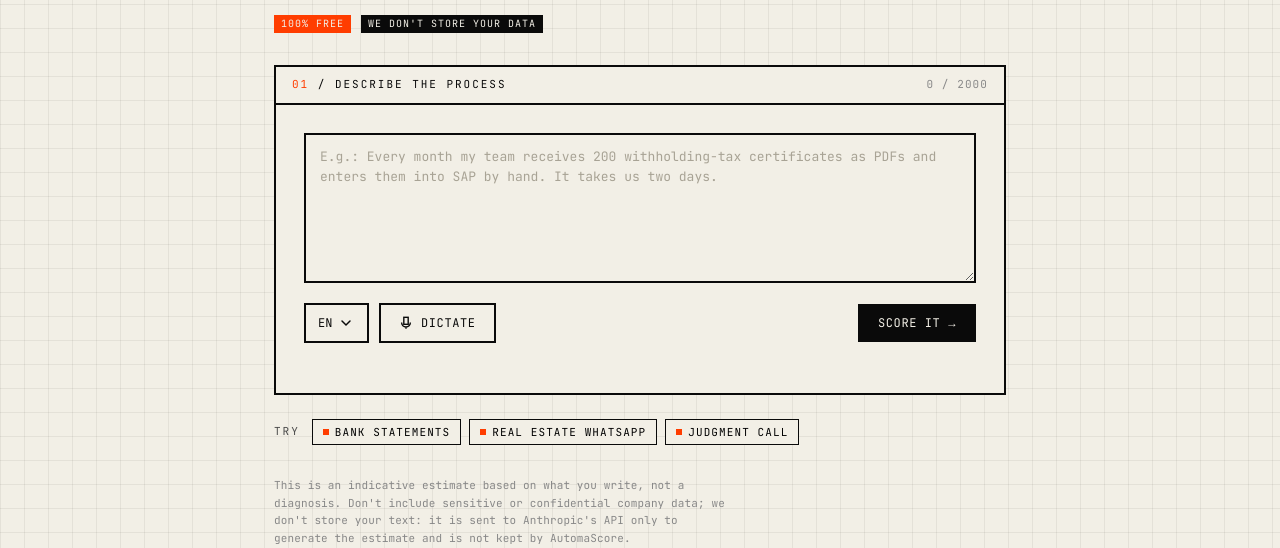
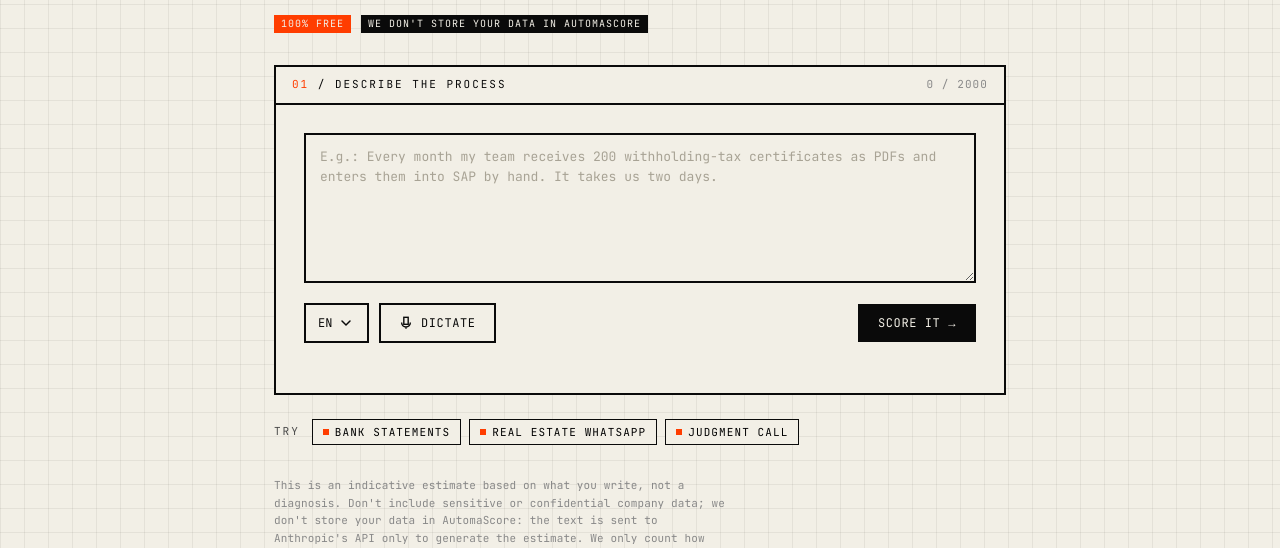
Before and after one commit to Dingirfecho/automascore, a plain HTML site: page site/index.html in a window 1280 px wide. Shown: the part 404-952 px from the top of the page. Drawn offline with Linux system fonts and the light colour scheme.

Commit message:
Contador anónimo (Analytics Engine) + stats.sh; texto 'No guardamos tus datos en AutomaScore'
Co-Authored-By: Claude Sonnet 5.5 <noreply@anthropic.com>
Claude-Session: https://claude.ai/code/session_01DLYEqp3WouMKF1KiL7fPo6

```diff
--- a/site/index.html
+++ b/site/index.html
@@ -183,7 +183,7 @@ const I18N = {
     title: "AutomaScore · ¿Qué tan automatizable es tu problema?",
     desc: "Contanos qué proceso te hace perder tiempo y te decimos qué tan automatizable es, con ejemplos de soluciones que AI-Q ya tiene funcionando.",
     nav_sol: "Soluciones", nav_cta: "Agendá una llamada",
-    free: "100% gratis", nodata: "No guardamos tus datos",
+    free: "100% gratis", nodata: "No guardamos tus datos en AutomaScore",
     kicker: "Medidor de automatizabilidad",
     h1: "¿Qué tan automatizable es tu problema?",
     hero: "Contanos con tus palabras qué proceso te hace perder tiempo. Te decimos qué tan automatizable es y qué soluciones parecidas ya tenemos funcionando.",
@@ -201,7 +201,7 @@ const I18N = {
     ex1t: "Cada mes bajo los resúmenes del banco en PDF y los paso a Excel a mano para conciliar. Son 6 cuentas en distintos bancos.",
     ex2t: "Tengo una inmobiliaria y los clientes escriben por WhatsApp a cualquier hora preguntando por propiedades. No llego a contestar todo.",
     ex3t: "Mi jefe decide a ojo qué proveedores renegociar según cómo le cae cada uno.",
-    note1: "Es una estimación orientativa basada en lo que escribas, no un diagnóstico. No incluyas datos sensibles ni confidenciales de tu empresa; no guardamos tu texto: se envía a la API de Anthropic solo para generar la estimación y no queda registrado en AutomaScore.",
+    note1: "Es una estimación orientativa basada en lo que escribas, no un diagnóstico. No incluyas datos sensibles ni confidenciales de tu empresa; no guardamos tus datos en AutomaScore: el texto se envía a la API de Anthropic solo para generar la estimación. Solo contamos cuántas evaluaciones se hacen, sin texto ni identificadores.",
     note2: 'AutomaScore es una herramienta de <a href="https://ai-q.fit">AI-Q</a>, soluciones de automatización con IA. <a href="{SOL}">Ver todas las soluciones →</a>',
     steps: ["Leyendo tu descripción","Cruzando con las 11 soluciones del catálogo","Puntuando 6 criterios","Armando tu informe"],
     thinking: "Analizando", secs: "unos segundos",
@@ -220,7 +220,7 @@ const I18N = {
     title: "AutomaScore · How automatable is your problem?",
     desc: "Tell us which process wastes your time and we'll tell you how automatable it is, with examples of solutions AI-Q already has running.",
     nav_sol: "Solutions", nav_cta: "Book a call",
-    free: "100% free", nodata: "We don't store your data",
+    free: "100% free", nodata: "We don't store your data in AutomaScore",
     kicker: "Automation scorecard",
     h1: "How automatable is your problem?",
     hero: "Tell us in your own words which process wastes your time. We'll tell you how automatable it is and which similar solutions we already have running.",
@@ -238,7 +238,7 @@ const I18N = {
     ex1t: "Every month I download the bank statements as PDFs and copy them into Excel by hand to reconcile. We have 6 accounts at different banks.",
     ex2t: "I run a real estate agency and clients message me on WhatsApp at all hours asking about properties. I can't keep up with all of them.",
     ex3t: "My boss decides by gut feel which suppliers to renegotiate, depending on how much he likes each one.",
-    note1: "This is an indicative estimate based on what you write, not a diagnosis. Don't include sensitive or confidential company data; we don't store your text: it is sent to Anthropic's API only to generate the estimate and is not kept by AutomaScore.",
+    note1: "This is an indicative estimate based on what you write, not a diagnosis. Don't include sensitive or confidential company data; we don't store your data in AutomaScore: the text is sent to Anthropic's API only to generate the estimate. We only count how many evaluations are made, with no text or identifiers.",
     note2: 'AutomaScore is a tool by <a href="https://ai-q.fit">AI-Q</a>, AI automation solutions. <a href="{SOL}">See all solutions →</a>',
     steps: ["Reading your description","Matching against our 11 catalog solutions","Scoring 6 criteria","Putting your report together"],
     thinking: "Analyzing", secs: "a few seconds",
@@ -257,7 +257,7 @@ const I18N = {
     title: "AutomaScore · Quão automatizável é o seu problema?",
     desc: "Conte qual processo faz você perder tempo e dizemos o quão automatizável ele é, com exemplos de soluções que a AI-Q já tem funcionando.",
     nav_sol: "Soluções", nav_cta: "Agende uma conversa",
-    free: "100% gratuito", nodata: "Não guardamos seus dados",
+    free: "100% gratuito", nodata: "Não guardamos seus dados no AutomaScore",
     kicker: "Medidor de automatizabilidade",
     h1: "Quão automatizável é o seu problema?",
     hero: "Conte com as suas palavras qual processo faz você perder tempo. Dizemos o quão automatizável ele é e quais soluções parecidas já temos funcionando.",
@@ -275,7 +275,7 @@ const I18N = {
     ex1t: "Todo mês baixo os extratos do banco em PDF e passo para o Excel manualmente para conciliar. São 6 contas em bancos diferentes.",
     ex2t: "Tenho uma imobiliária e os clientes escrevem pelo WhatsApp a qualquer hora perguntando sobre imóveis. Não consigo responder a todos.",
     ex3t: "Meu chefe decide no olhômetro quais fornecedores renegociar, conforme a simpatia por cada um.",
-    note1: "É uma estimativa orientativa baseada no que você escrever, não um diagnóstico. Não inclua dados sensíveis ou confidenciais da sua empresa; não guardamos o seu texto: ele é enviado à API da Anthropic apenas para gerar a estimativa e não fica registrado no AutomaScore.",
+    note1: "É uma estimativa orientativa baseada no que você escrever, não um diagnóstico. Não inclua dados sensíveis ou confidenciais da sua empresa; não guardamos seus dados no AutomaScore: o texto é enviado à API da Anthropic apenas para gerar a estimativa. Apenas contamos quantas avaliações são feitas, sem texto nem identificadores.",
     note2: 'AutomaScore é uma ferramenta da <a href="https://ai-q.fit">AI-Q</a>, soluções de automação com IA. <a href="{SOL}">Ver todas as soluções →</a>',
     steps: ["Lendo a sua descrição","Cruzando com as 11 soluções do catálogo","Pontuando 6 critérios","Montando o seu relatório"],
     thinking: "Analisando", secs: "alguns segundos",
```
Also changed, not shown: worker/worker.js (+17 -0 lines), 2 other files.
